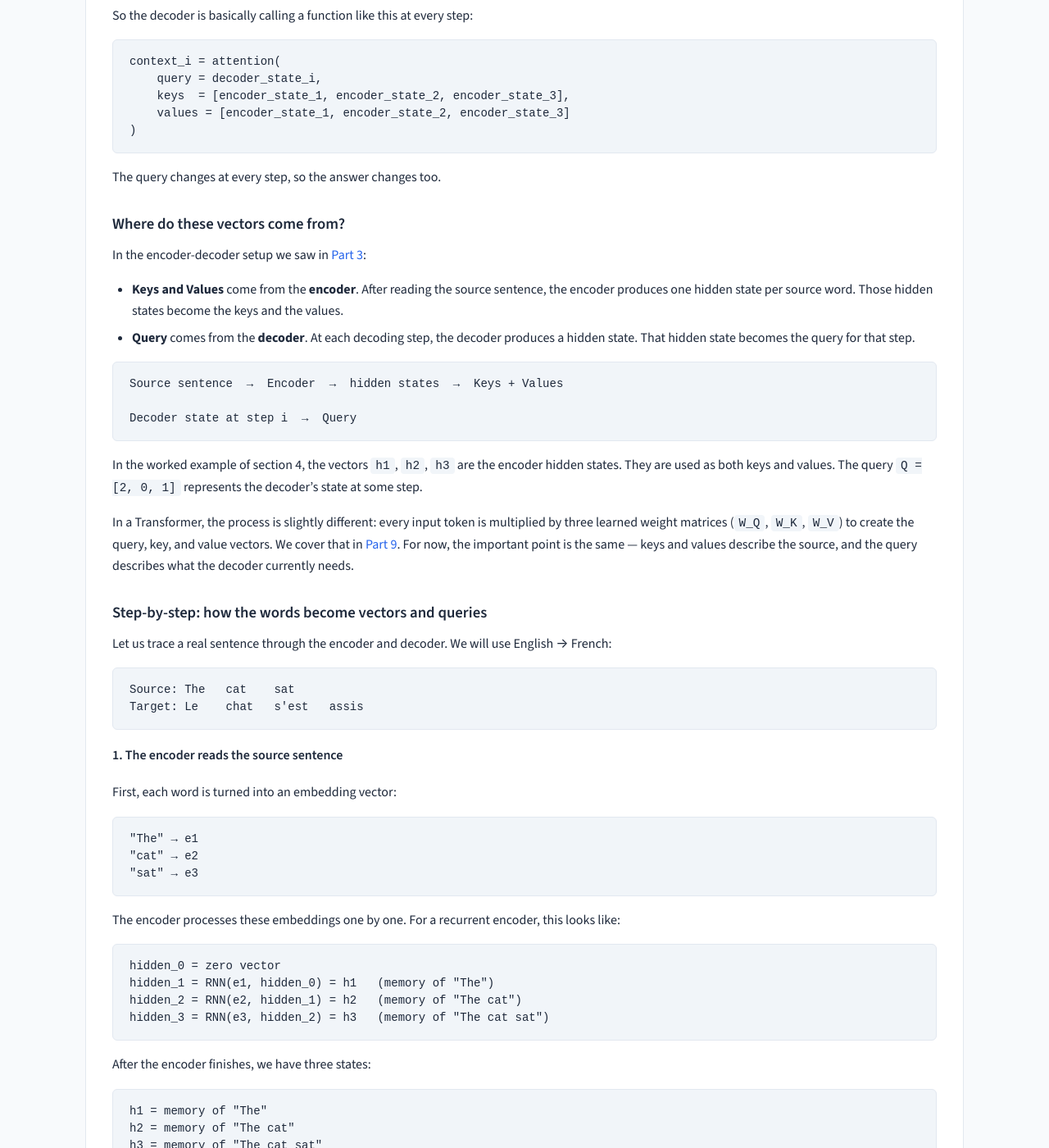
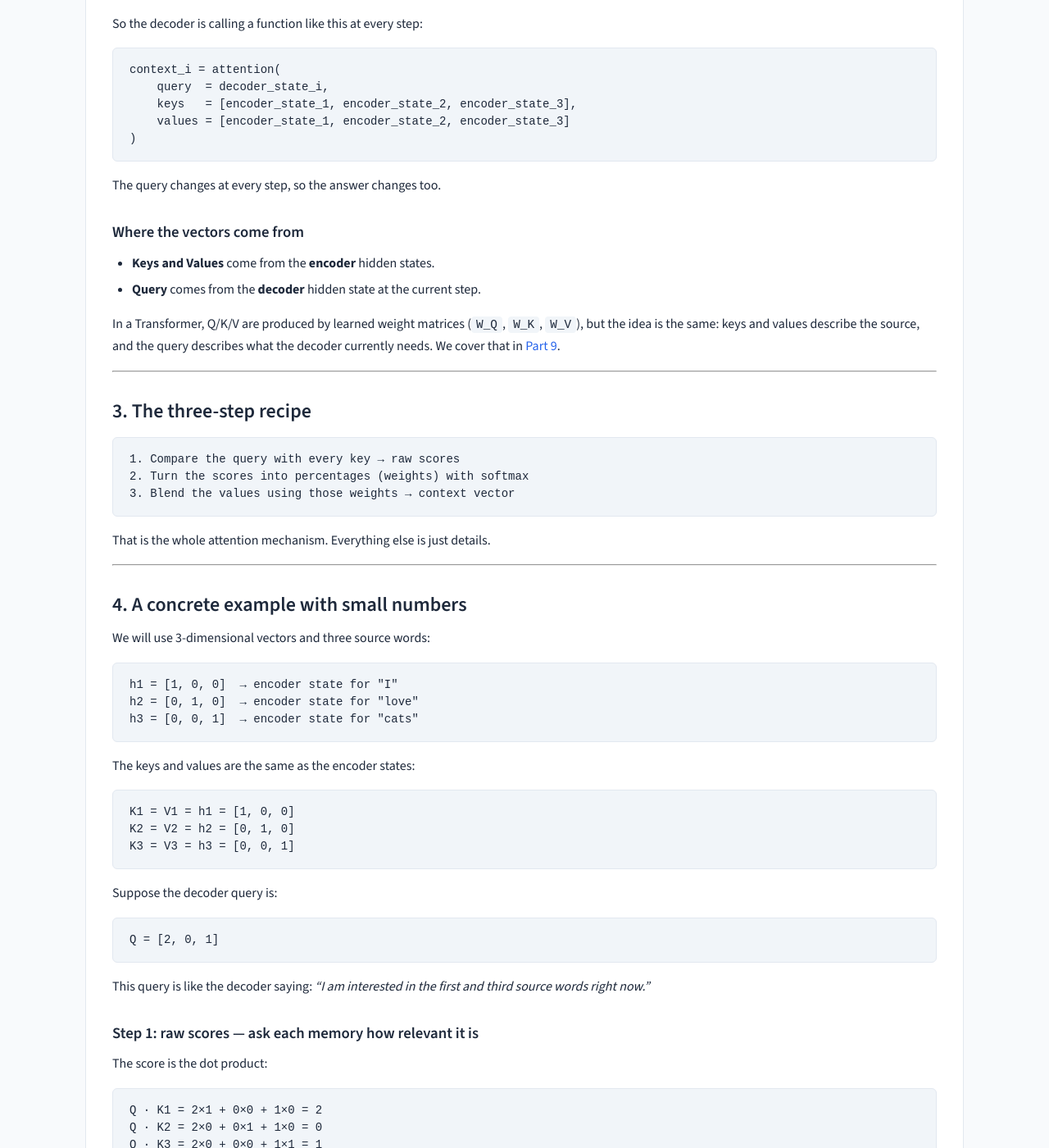
Before and after one commit to rilov/handbook, a Jekyll site: the page built from _topics/DL for GenAI - Part 4 - Math Behind Attention.md, in a window 1280 px wide and 1400 px high, scrolled down 2666 px. Shown: the whole window at 82% size. Built offline with Jekyll 4.4.1, drawn with Linux system fonts in a browser that asks for light colours; some of the changed text lies outside the part shown.

Commit message:
Cleanup Part 4 attention math page for better flow
- Merge the Q/K/V role table, encoder word-by-word explanation, and decoder
  attention call into one coherent section.
- Remove redundant subsections that repeated the encoder pipeline and
  decoder walkthrough in different places.
- Move the full picture diagram into the "What changes in the decoder?"
  section so the whole encoder-decoder loop is shown once.
- Keep the concrete numerical example, softmax/scaling explanations,
  PyTorch snippet, and summary.
- Renumber sections for a clean, logical progression.

Generated with [Devin](https://devin.ai)

Co-Authored-By: Devin <158243242+devin-ai-integration[bot]@users.noreply.github.com>

````diff
--- a/_topics/DL for GenAI - Part 4 - Math Behind Attention.md
+++ b/_topics/DL for GenAI - Part 4 - Math Behind Attention.md
@@ -32,7 +32,7 @@ The weights are not fixed. They are recomputed at every decoder step.
 
 ---
 
-## 2. Three roles: Query, Key, Value
+## 2. The three roles and how they work together
 
 Think of a library search:
 
@@ -79,13 +79,11 @@ h2 = memory of "I love"
 h3 = memory of "I love cats"
 ```
 
-These hidden states are used as the **Keys** and **Values** for attention. Each one is a compact summary of what the encoder has read up to that point.
+These hidden states are the **Keys** and **Values** for attention. Each one is a compact summary of what the encoder has read up to that point.
 
-Now the decoder can start generating the translation.
+### Step 2: the decoder asks a question
 
-### What does the decoder actually do with them?
-
-Here is the attention call in plain English. Imagine we are translating:
+Now the decoder starts generating the translation. Imagine we are translating:
 
 ```text
 Source: I    love   cats
@@ -132,128 +130,26 @@ Query = "I am looking for the verb now"
 
 This time the weights might shift to `[0.10, 0.80, 0.10]`, so the context focuses on `"love"`. The decoder predicts `aime`.
 
-So the decoder is basically calling a function like this at every step:
+### The attention call
+
+So the decoder is calling a function like this at every step:
 
 ```text
 context_i = attention(
-    query = decoder_state_i,
-    keys  = [encoder_state_1, encoder_state_2, encoder_state_3],
+    query  = decoder_state_i,
+    keys   = [encoder_state_1, encoder_state_2, encoder_state_3],
     values = [encoder_state_1, encoder_state_2, encoder_state_3]
 )
 ```
 
 The query changes at every step, so the answer changes too.
 
-### Where do these vectors come from?
+### Where the vectors come from
 
-In the encoder-decoder setup we saw in [Part 3]({{ site.baseurl }}/topics/dl-genai-attention-encoder-decoder/):
+- **Keys and Values** come from the **encoder** hidden states.
+- **Query** comes from the **decoder** hidden state at the current step.
 
-- **Keys and Values** come from the **encoder**. After reading the source sentence, the encoder produces one hidden state per source word. Those hidden states become the keys and the values.
-- **Query** comes from the **decoder**. At each decoding step, the decoder produces a hidden state. That hidden state becomes the query for that step.
-
-```text
-Source sentence  →  Encoder  →  hidden states  →  Keys + Values
-
-Decoder state at step i  →  Query
-```
-
-In the worked example of section 4, the vectors `h1`, `h2`, `h3` are the encoder hidden states. They are used as both keys and values. The query `Q = [2, 0, 1]` represents the decoder's state at some step.
-
-In a Transformer, the process is slightly different: every input token is multiplied by three learned weight matrices (`W_Q`, `W_K`, `W_V`) to create the query, key, and value vectors. We cover that in [Part 9]({{ site.baseurl }}/topics/dl-genai-self-attention-math/). For now, the important point is the same — keys and values describe the source, and the query describes what the decoder currently needs.
-
-### Step-by-step: how the words become vectors and queries
-
-Let us trace a real sentence through the encoder and decoder. We will use English → French:
-
-```text
-Source: The   cat    sat
-Target: Le    chat   s'est   assis
-```
-
-#### 1. The encoder reads the source sentence
-
-First, each word is turned into an embedding vector:
-
-```text
-"The" → e1
-"cat" → e2
-"sat" → e3
-```
-
-The encoder processes these embeddings one by one. For a recurrent encoder, this looks like:
-
-```text
-hidden_0 = zero vector
-hidden_1 = RNN(e1, hidden_0) = h1   (memory of "The")
-hidden_2 = RNN(e2, hidden_1) = h2   (memory of "The cat")
-hidden_3 = RNN(e3, hidden_2) = h3   (memory of "The cat sat")
-```
-
-After the encoder finishes, we have three states:
-
-```text
-h1 = memory of "The"
-h2 = memory of "The cat"
-h3 = memory of "The cat sat"
-```
-
-These states become the **Keys** and **Values** for attention.
-
-#### 2. The decoder starts with a special token
-
-The decoder begins with a `<sos>` (start-of-sentence) token and an initial hidden state. In a simple RNN setup, that initial state is often the last encoder state `h3`.
-
-For the first output word, the decoder's hidden state `s0` becomes the first query:
-
-```text
-Q1 = s0
-```
-
-Attention compares `Q1` with `h1`, `h2`, `h3` and produces a context vector `c1`. The decoder then uses `c1`, `s0`, and the `<sos>` token to predict:
-
-```text
-first predicted word = "Le"
-```
-
-#### 3. The decoder keeps going
-
-For the second word, the decoder updates its state using the previous output:
-
-```text
-s1 = RNN_decoder("Le", s0, c1)
-Q2 = s1
-```
-
-Attention runs again with `Q2` to produce `c2`, and the decoder predicts:
-
-```text
-second predicted word = "chat"
-```
-
-This repeats:
-
-```text
-s2 = RNN_decoder("chat", s1, c2)
-Q3 = s2  →  attention  →  c3  →  predict "s'est"
-
-s3 = RNN_decoder("s'est", s2, c3)
-Q4 = s3  →  attention  →  c4  →  predict "assis"
-```
-
-The decoder stops when it predicts `<eos>` (end-of-sentence).
-
-#### The full picture
-
-```text
-Source words → Encoder → hidden states h1, h2, h3 (keys + values)
-                                          ↓
-Decoder step 1:  Q1 = s0  →  attention  →  c1  →  "Le"
-Decoder step 2:  Q2 = s1  →  attention  →  c2  →  "chat"
-Decoder step 3:  Q3 = s2  →  attention  →  c3  →  "s'est"
-Decoder step 4:  Q4 = s3  →  attention  →  c4  →  "assis"
-```
-
-At every step the attention block runs the same four-step math from section 4. The only thing that changes is the **query**, which is the decoder's current hidden state. That is why the context vector is fresh at every step.
+In a Transformer, Q/K/V are produced by learned weight matrices (`W_Q`, `W_K`, `W_V`), but the idea is the same: keys and values describe the source, and the query describes what the decoder currently needs. We cover that in [Part 9]({{ site.baseurl }}/topics/dl-genai-self-attention-math/).
 
 ---
 
@@ -279,7 +175,7 @@ h2 = [0, 1, 0]  → encoder state for "love"
 h3 = [0, 0, 1]  → encoder state for "cats"
 ```
 
-In this example, the keys are the encoder states and the values are also the encoder states:
+The keys and values are the same as the encoder states:
 
 ```text
 K1 = V1 = h1 = [1, 0, 0]
@@ -293,21 +189,9 @@ Suppose the decoder query is:
 Q = [2, 0, 1]
 ```
 
-### What is the decoder doing right now?
+This query is like the decoder saying: *"I am interested in the first and third source words right now."*
 
-In a real model this `Q` comes from the decoder's hidden state. It represents what the decoder is currently trying to figure out — for example, "what is the next word I should produce?"
-
-Think of the decoder as a student who is writing the next word of a translation. The student has already read the source sentence and made three notes:
-
-- note 1 = `"I"` (h1)
-- note 2 = `"love"` (h2)
-- note 3 = `"cats"` (h3)
-
-The query `Q = [2, 0, 1]` is like the student's current question: *"which of my notes is most useful for the word I am about to write?"*
-
-Because the question has a high number in the first and third positions, the student expects notes 1 and 3 to be more useful than note 2. The math below makes that precise.
-
-### Step 1: raw scores — ask each note how relevant it is
+### Step 1: raw scores — ask each memory how relevant it is
 
 The score is the dot product:
 
@@ -321,8 +205,6 @@ scores = [2, 0, 1]
 
 The query matches `"I"` best, then `"cats"`, then `"love"`.
 
-In plain English: note 1 (`"I"`) answers the question best, note 3 (`"cats"`) is somewhat relevant, and note 2 (`"love"`) is not relevant at all.
-
 ### Step 2: scale — keep the numbers friendly
 
 The vectors have dimension `d = 3`, so we divide by `√d ≈ 1.732`:
@@ -332,15 +214,11 @@ scaled scores = [2/1.732, 0/1.732, 1/1.732]
               = [1.155, 0.000, 0.577]
 ```
 
-Why? Because real vectors are long (e.g. 512 dimensions), and their dot products can become huge. Huge scores make the next step lopsided. Scaling keeps everything in a comfortable range, like turning a volume knob down so the speakers do not distort.
+Scaling keeps the numbers from growing too large when we use long vectors.
 
-### Step 3: softmax — turn scores into percentages
+### Step 3: softmax — turn scores into weights
 
 Softmax converts any list of numbers into percentages that add up to 1:
-
-```text
-softmax([1.155, 0.000, 0.577])
-```
 
 ```text
 e^1.155 ≈ 3.174
@@ -355,8 +233,6 @@ weights = [3.174/5.955, 1.000/5.955, 1.781/5.955]
 
 Check: `0.533 + 0.168 + 0.299 = 1.000`.
 
-In plain English: the student decides to trust note 1 for 53%, note 3 for 30%, note 2 for 17%, and 0% for everything else. These percentages always add up to 100%.
-
 ### Step 4: weighted sum — build the final answer
 
 ```text
@@ -367,20 +243,9 @@ c = 0.533 × V1 + 0.168 × V2 + 0.299 × V3
 
 The final **context vector** is `[0.533, 0.168, 0.299]`. It is a blend of all three source words, with most weight on `"I"`.
 
-In plain English: the student now has a custom summary of the source sentence that is tuned to the exact word they are trying to produce. This summary is passed back into the decoder to help it make the prediction.
-
 ### What happens for the next word?
 
-The decoder does not stop. After it produces one word, it updates its own hidden state and creates a new query. Then it runs the same four steps again:
-
-1. compare the new query with every key,
-2. scale,
-3. softmax,
-4. weighted sum.
-
-Because the query is different, the weights are different. The decoder gets a new, custom context vector for the second word, the third word, and so on.
-
-That is why attention is powerful: the decoder does not use one fixed summary of the source sentence. It builds a fresh summary for every word it writes.
+After producing one word, the decoder updates its hidden state and creates a new query. Then it runs the same four steps again. Because the query is different, the weights are different, and the decoder gets a fresh context vector for the next word.
 
 ---
 
@@ -466,27 +331,16 @@ Here is what happens inside the decoder:
 
 Each row is the same four-step recipe: **query → scores → softmax → weighted sum**. Only the query changes, so the context vector changes with it.
 
----
-
-## 9. A real-language example
-
-Consider translating English → French:
+The full picture:
 
 ```text
-Source: The   cat    sat
-Target: Le    chat   s'est   assis
+Source words → Encoder → hidden states h1, h2, h3 (keys + values)
+                                          ↓
+Decoder step 1:  Q1 = s0  →  attention  →  c1  →  "Le"
+Decoder step 2:  Q2 = s1  →  attention  →  c2  →  "chat"
+Decoder step 3:  Q3 = s2  →  attention  →  c3  →  "s'est"
+Decoder step 4:  Q4 = s3  →  attention  →  c4  →  "assis"
 ```
-
-At each decoder step the model looks at the source words with different weights:
-
-| Target step | Word | Attention on "The" | Attention on "cat" | Attention on "sat" |
-|---|---|---:|---:|---:|
-| 1 | Le | 0.70 | 0.20 | 0.10 |
-| 2 | chat | 0.15 | 0.75 | 0.10 |
-| 3 | s'est | 0.10 | 0.25 | 0.65 |
-| 4 | assis | 0.05 | 0.10 | 0.85 |
-
-At step 1 the decoder mostly reads "The". At step 2 it shifts to "cat". At step 4 it focuses on "sat". The same encoder states are reused, but the blend is different every time.
 
 ### What if the word order changes?
 
````
Also changed, not shown: other parts of _topics/DL for GenAI - Part 4 - Math Behind Attention.md (+6 -6 lines).
